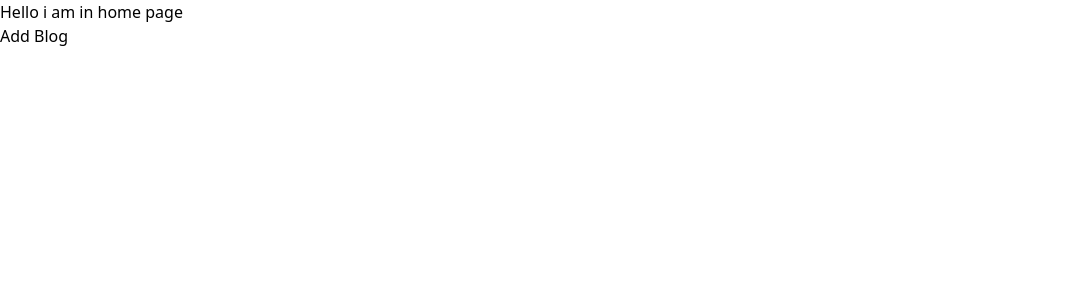
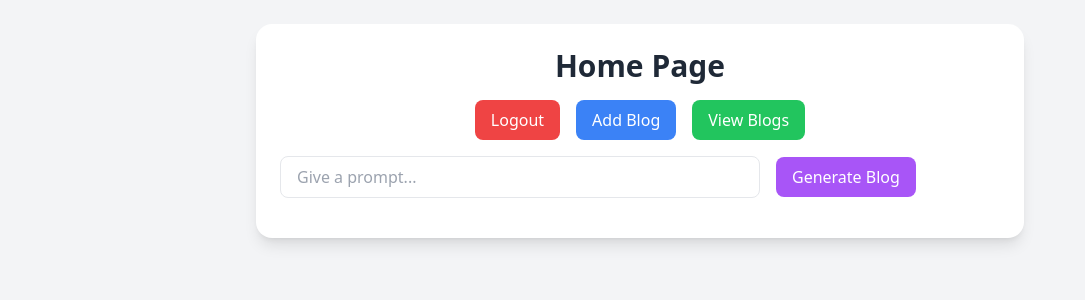
Before and after one commit to shivamxverma/DevBytes-medium, a Next.js app: page / in a window 1280 px wide. Shown: the top 300 px of the page, without its empty margins (0-1085 px from the left). Built offline with nearby package versions, Linux system fonts and the light colour scheme.

Commit message:
added new functionality like generate add blog and logout

```diff
--- a/app/page.tsx
+++ b/app/page.tsx
@@ -1,15 +1,105 @@
-import Image from "next/image";
-import {useState} from "react";
+'use client';
+import axios from 'axios';
+import { useRouter } from 'next/navigation';
+import { useState } from 'react';
+
+interface Blog {
+  title: string;
+  content: string;
+}
 
 export default function Home() {
-  const [blogs , setblogs] = useState<string[]>([]);
+  const router = useRouter();
+  const [blogs, setBlogs] = useState<Blog[]>([]);
+  const [prompt, setPrompt] = useState<string>('');
+
+  const HandleLogout = async () => {
+    try {
+      await axios.get('http://localhost:3000/api/logout');
+      localStorage.removeItem('UserId');
+      router.push('/signin');
+    } catch (err: any) {
+      alert(err);
+    }
+  };
+
+  const ViewBlogs = async () => {
+    try {
+      const res = await axios.get('http://localhost:3000/api/blogs', {
+        params: { userId: localStorage.getItem('UserId') },
+      });
+      setBlogs(res.data.blogs);
+    } catch (err: any) {
+      alert(err);
+    }
+  };
+
+  const GenerateBlog = async () => {
+    try {
+      const id = localStorage.getItem('UserId');
+      const res = await axios.post('http://localhost:3000/api/generate-blog', {
+        prompt: `Write a blog post about ${prompt} in less than 300 words. Use simple, structured paragraphs and avoid unnecessary details.`,
+        userId: id,
+      });
+
+      console.log(res.data);
+      setBlogs([...blogs, res.data.blog]);
+    } catch (err: any) {
+      alert(err);
+    }
+  };
 
 
   return (
-    <div>
-      <h1>Hello i am in home page</h1>
-      <div><button>Add Blog</button></div>
+    <div className="min-h-screen bg-gray-100 flex flex-col items-center p-6">
+      <div className="w-full max-w-3xl bg-white shadow-lg rounded-2xl p-6 space-y-4">
+        <h1 className="text-3xl font-bold text-center text-gray-800">Home Page</h1>
 
+        {/* Buttons Section */}
+        <div className="flex flex-wrap justify-center gap-4">
+          <button
+            onClick={HandleLogout}
+            className="bg-red-500 text-white px-4 py-2 rounded-lg hover:bg-red-600 transition">
+            Logout
+          </button>
+          <button
+            onClick={() => router.push('/add-blog')}
+            className="bg-blue-500 text-white px-4 py-2 rounded-lg hover:bg-blue-600 transition">
+            Add Blog
+          </button>
+          <button
+            onClick={ViewBlogs}
+            className="bg-green-500 text-white px-4 py-2 rounded-lg hover:bg-green-600 transition">
+            View Blogs
+          </button>
+        </div>
+
+        {/* Input for Prompt */}
+        <div className="flex flex-col sm:flex-row items-center gap-4">
+          <input
+            type="text"
+            placeholder="Give a prompt..."
+            value={prompt}
+            onChange={(e) => setPrompt(e.target.value)}
+            className="w-full sm:w-2/3 px-4 py-2 border rounded-lg focus:outline-none focus:ring-2 focus:ring-blue-400"
+          />
+          <button
+            onClick={GenerateBlog}
+            className="bg-purple-500 text-white px-4 py-2 rounded-lg hover:bg-purple-600 transition">
+            Generate Blog
+          </button>
+        </div>
+
+        {/* Blogs Section */}
+        <div className="space-y-6">
+          {blogs.map((blog, index) => (
+            <div key={index} className="bg-gray-50 p-4 shadow-md rounded-lg">
+              <h2 className="text-xl font-semibold text-gray-900">{blog.title}</h2>
+              <p className="text-gray-700">{blog.content}</p>
+            </div>
+          ))}
+        </div>
+      </div>
     </div>
   );
 }
```
